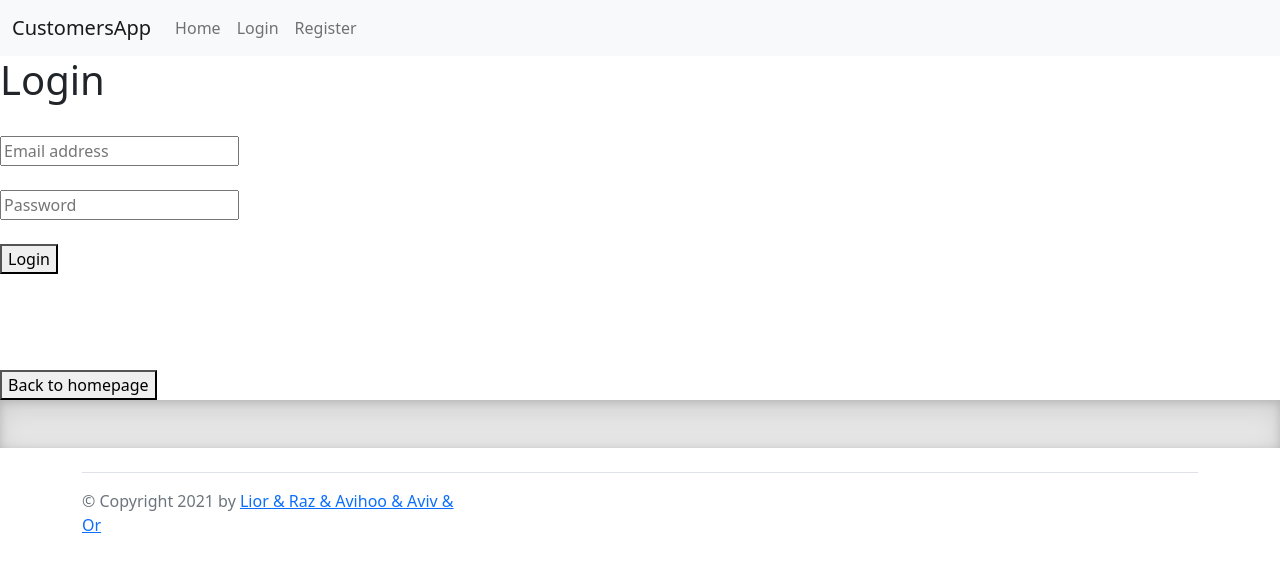
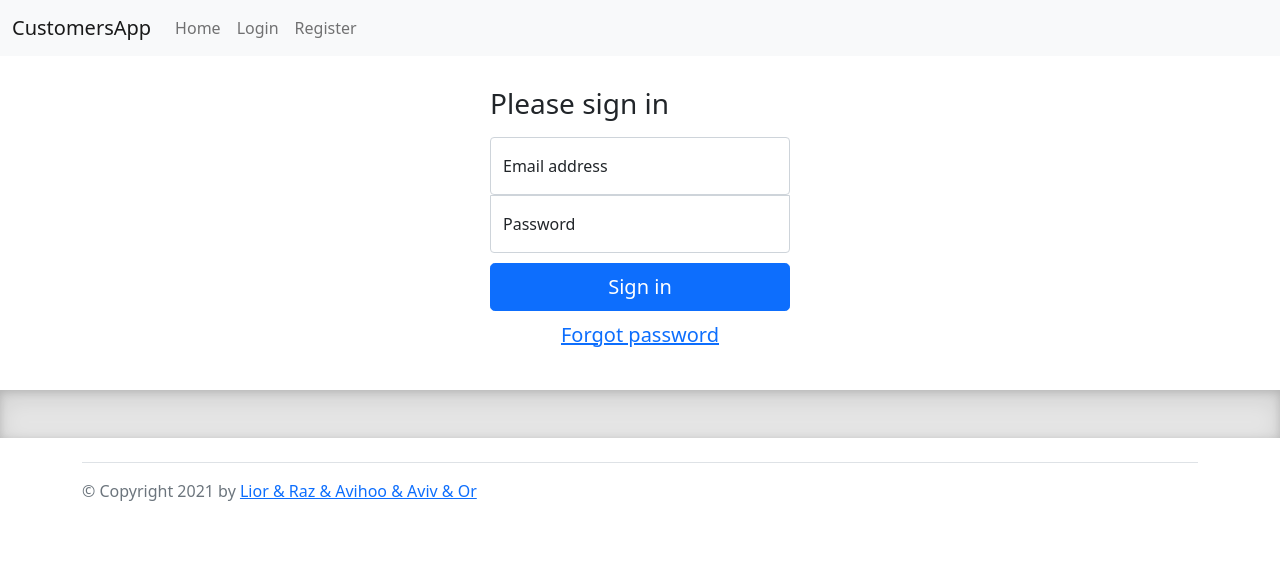
Before and after one commit to OrGelkop/hit-computer-security-project, a Flask app: page /login in a window 1280 px wide. Shown: the top 572 px of the page. Run offline with Flask 2, Linux system fonts and the light colour scheme.

Commit message:
Login page

```diff
--- a/static/css/main.css
+++ b/static/css/main.css
@@ -2,7 +2,7 @@ body {
 
 }
 
-.content {
+#content {
     padding: 1em 1em;
 }
 
--- a/templates/index.html
+++ b/templates/index.html
@@ -8,9 +8,8 @@
 {% endblock %}
 
 {% block content %}
-<div class="container-fluid">
+<div class="container">
     <div>
-        <span><a href="{{url_for('forgot_password')}}"><button>Forgot password</button></a></span>
         <span><a href="{{url_for('change_password')}}"><button>Change password</button></a></span>
         {% if is_admin %}
         <span><a href="{{url_for('manage_users')}}"><button>Manage users</button></a></span>
--- a/templates/layout.html
+++ b/templates/layout.html
@@ -49,7 +49,7 @@
 <div id="footer" class="container">
     {% block footer %}
     <footer class="d-flex flex-wrap justify-content-between align-items-center py-3 my-4 border-top">
-        <div class="col-md-4 d-flex align-items-center">
+        <div class="d-flex align-items-center">
             <span class="text-muted">&copy; Copyright 2021 by <a href="/">Lior & Raz & Avihoo & Aviv & Or </a></span>
         </div>
     </footer>
--- a/templates/login.html
+++ b/templates/login.html
@@ -3,27 +3,67 @@
 
 {% block head %}
 {{ super() }}
-<style type="text/css">
+<style>
+.error {
+    color: red;
+    padding-bottom: 1em;
+}
+
+.form-signin {
+  width: 100%;
+  max-width: 330px;
+  padding: 15px;
+  margin: auto;
+}
+
+.form-signin .checkbox {
+  font-weight: 400;
+}
+
+.form-signin .form-floating:focus-within {
+  z-index: 2;
+}
+
+.form-signin input[type="email"] {
+  margin-bottom: -1px;
+  border-bottom-right-radius: 0;
+  border-bottom-left-radius: 0;
+}
+
+.form-signin input[type="password"] {
+  margin-bottom: 10px;
+  border-top-left-radius: 0;
+  border-top-right-radius: 0;
+}
+
 </style>
 {% endblock %}
 
 {% block content %}
-<div class="form">
-    <h1>Login</h1><br/>
-    <form name="login" method="post" action="/login">
-        <input type="text" name="email" id="email" placeholder="Email address"/><br/><br/>
-        <input type="password" name="password" id="password" placeholder="Password"/><br/><br/>
-        <button type="submit" name="submit">Login</button>
-        </br></br></br>
-    </form>
-    <span style="color: red">
+<div class="container">
+    <form class="form-signin" name="login" method="post" action="/login">
+        <!-- logo -->
+        <!-- <img class="mb-4" src="/docs/5.1/assets/brand/bootstrap-logo.svg" alt="" width="72" height="57">-->
+        <h1 class="h3 mb-3 fw-normal">Please sign in</h1>
+
+        <div class="form-floating">
+            <input class="form-control" type="text" name="email" id="email" placeholder="name@example.com">
+            <label for="email">Email address</label>
+        </div>
+        <div class="form-floating">
+            <input class="form-control" type="password" name="password" id="password" placeholder="Password">
+            <label for="password">Password</label>
+        </div>
+        <button class="w-100 btn btn-lg btn-primary" type="submit" name="submit">Sign in</button>
+        <a href="{{url_for('forgot_password')}}">
+            <button class="w-100 btn btn-lg btn-link" type="button">Forgot password</button>
+        </a>
+        <span class="error">
             {% for line in status_message %}
-                {{ line }}</br>
+            <span>{{ line }}</span>
+            </br>
             {% endfor %}
         </span>
-    <br/><br/>
-    <a href="{{url_for('homepage')}}">
-        <button>Back to homepage</button>
-    </a>
+    </form>
 </div>
 {% endblock %}
```
